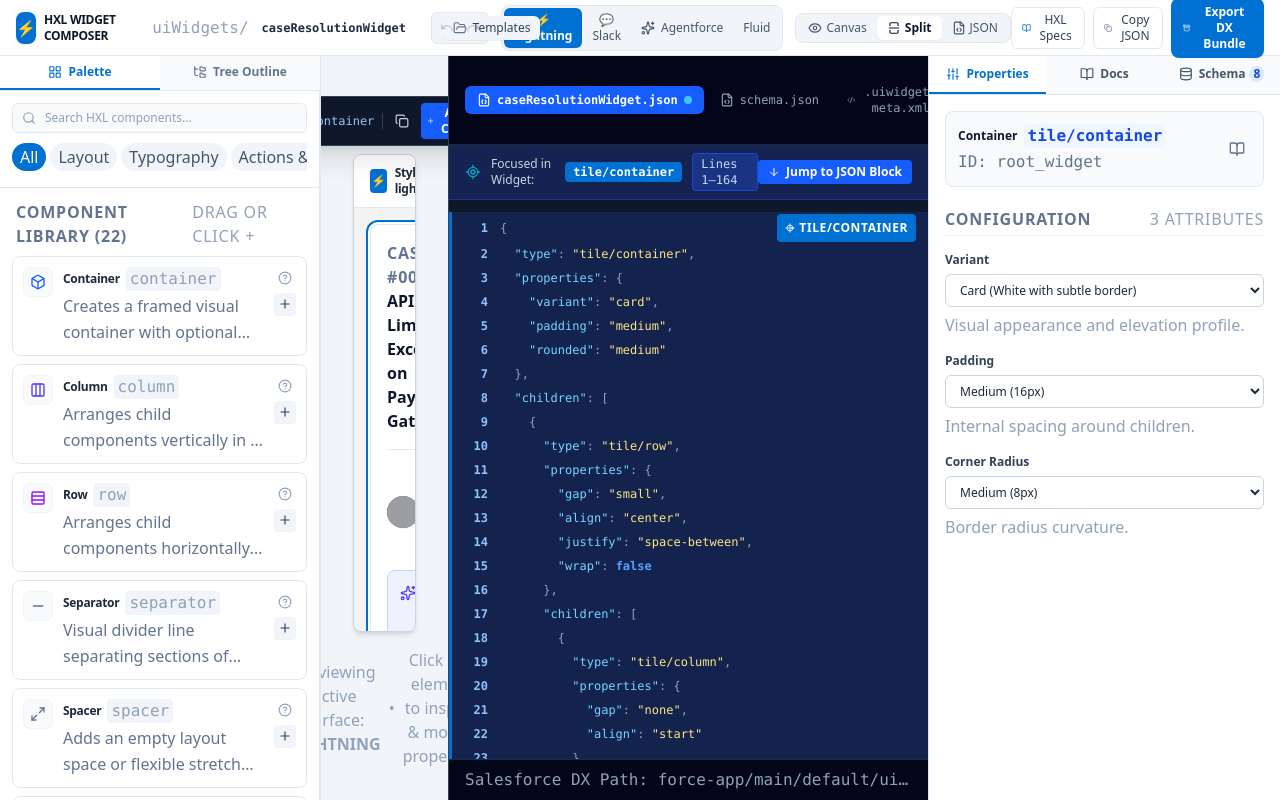
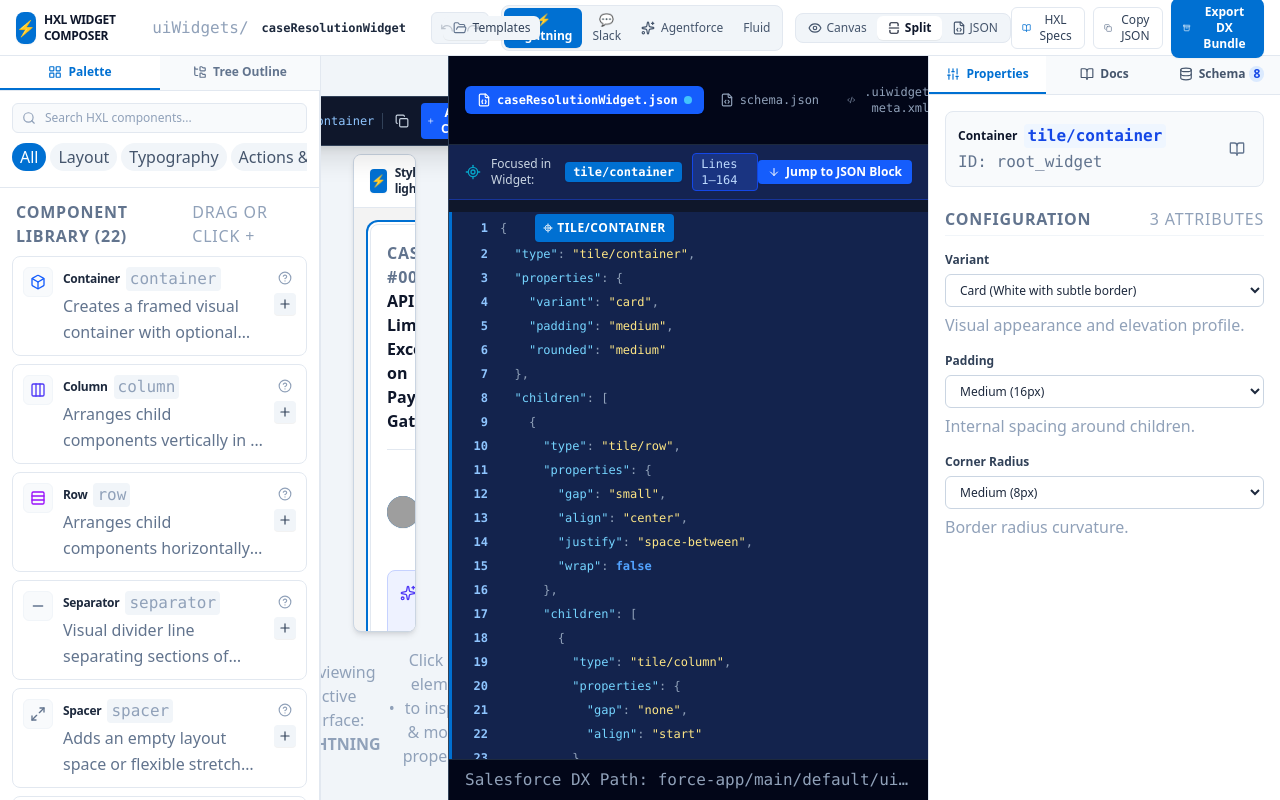
Before and after one commit to geksiong/sf-hxl-composer, a React (Vite) app: page / in a window 1280 px wide. Built offline with nearby package versions, Linux system fonts and the light colour scheme; grey boxes are pictures that could not be loaded.

Commit message:
fix(ui): improve JSON viewer layout responsiveness
Adjust container constraints to ensure proper horizontal scrolling and layout alignment for code lines.

```diff
--- a/src/components/JsonViewPanel.tsx
+++ b/src/components/JsonViewPanel.tsx
@@ -443,7 +443,7 @@
         className="flex-1 overflow-auto py-3 font-mono text-xs leading-relaxed text-slate-200 bg-slate-900 select-text"
       >
         {activeFileTab === 'composition' ? (
-          <div>
+          <div className="min-w-full w-fit">
             {compositionData.lines.map((line: JsonLineInfo) => {
               const isHighlighted = Boolean(
                 selectedRange &&
@@ -487,7 +487,7 @@
                   </span>
 
                   {/* Code Line with Token Highlighting */}
-                  <div className="flex-1 overflow-x-auto whitespace-pre font-mono">
+                  <div className="whitespace-pre font-mono pr-4">
                     {highlightTokens(line.content)}
                   </div>
 
@@ -503,7 +503,7 @@
             })}
           </div>
         ) : (
-          <div>
+          <div className="min-w-full w-fit">
             {otherTabLines.map((lineText: string, idx: number) => {
               const lineNum = idx + 1;
               return (
@@ -514,7 +514,7 @@
                   <span className="w-9 shrink-0 pr-3 text-right select-none font-mono text-2xs text-slate-600">
                     {lineNum}
                   </span>
-                  <div className="flex-1 overflow-x-auto whitespace-pre font-mono">
+                  <div className="whitespace-pre font-mono pr-4">
                     {activeFileTab === 'meta'
                       ? highlightXmlTokens(lineText)
                       : highlightTokens(lineText)}
```
